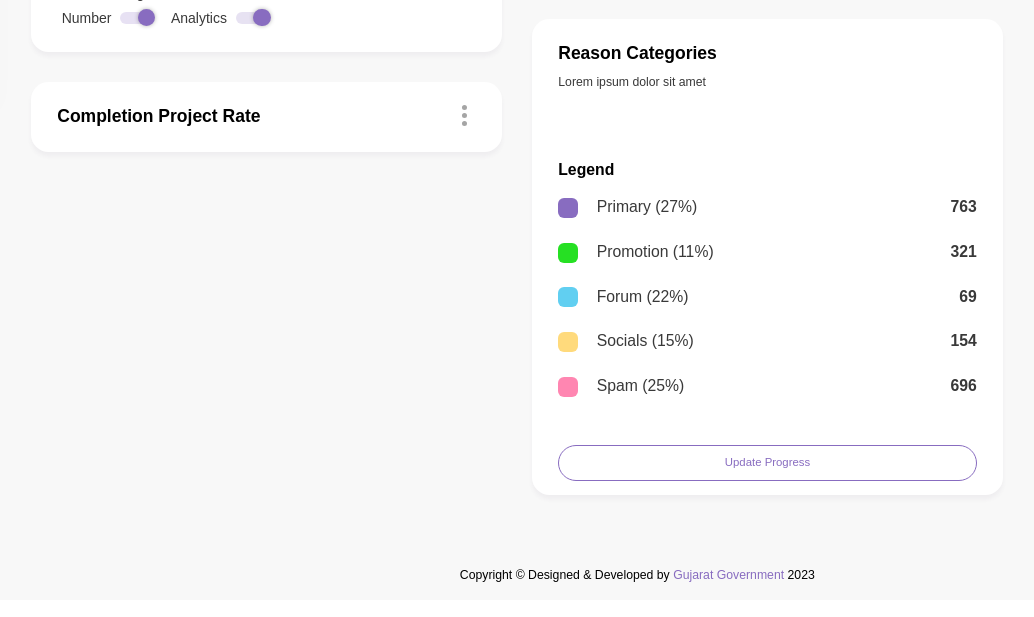
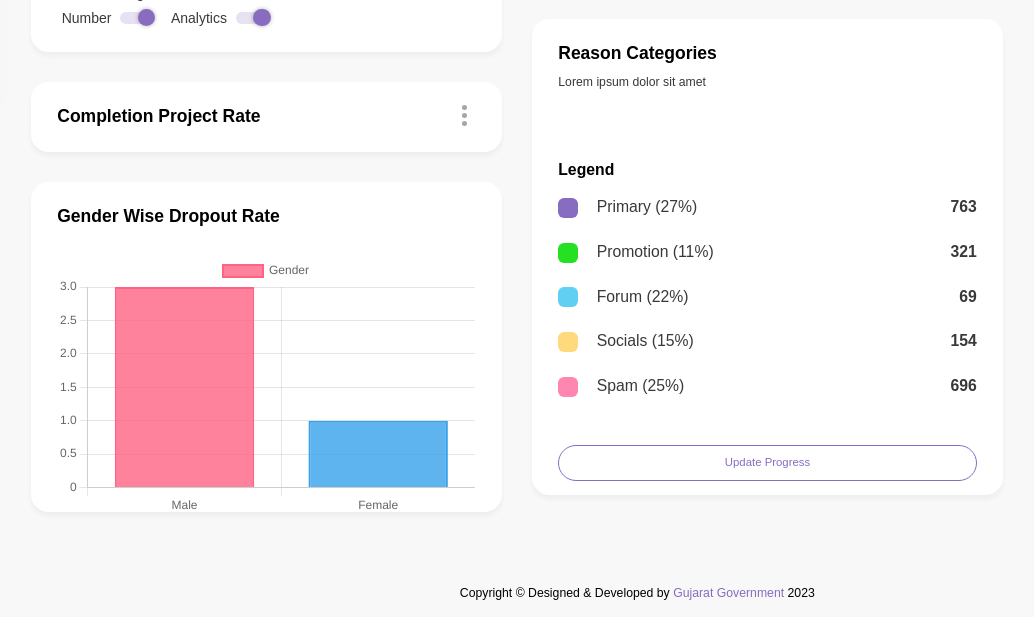
Before and after one commit to Sagar-vpatil/Students_Dropout, a Django app: page / in a window 1280 px wide. Shown: the part 701-1318 px from the top of the page, without its empty margins (242-1276 px from the left). Before the commit the page ends 1283 px from the top, so only its background shows below. Run offline with Django 4.2, Linux system fonts and the light colour scheme; data comes from the database, SQL or seed files in the repository; both versions use the stored data as it was after the commit; some libraries are stand-ins or nearby versions.

Commit message:
add gender chart

```diff
--- a/Students_Dropout/urls.py
+++ b/Students_Dropout/urls.py
@@ -21,7 +21,6 @@ from myapp import views
 admin.site.site_header = "Studens Dropout Admin"
 admin.site.site_title = "Studens Dropout Portal"
 admin.site.index_title = "Welcome to Studens Dropout Portal"
-
 app_name = 'urls'
 urlpatterns = [
 
--- a/myapp/views.py
+++ b/myapp/views.py
@@ -58,7 +58,22 @@ def simple_upload(request):
 def index(request):
     #if request.user.is_anonymous :
         #return redirect("/login")
-    return render(request,'index.html')
+    Male_no = StudentsInfo.objects.filter(Gender='Male').count()
+    Male_no = int(Male_no)
+    print(Male_no)
+    Female_no= StudentsInfo.objects.filter(Gender='Female').count()
+    Female_no = int(Female_no)
+    print(Female_no)
+
+    gender_list = ['Male','Female']
+    gender_number =[Male_no,Female_no]
+
+    context = {
+        'gender_list':gender_list,
+        'gender_number':gender_number
+    }
+
+    return render(request,'index.html',context)
 
 def flot(request):
     return render(request,'flot.html')
@@ -167,13 +182,13 @@ def URL(request):
                     reason = columns[11].text.strip()
                     school_name = columns[12].text.strip()
                     leaving_date = columns[13].text.strip()
-                    print(leaving_date)
+
                     # df = DateFormat(date)
                     # formatted_datetime = formats.date_format(df, "%d-%m-%Y")
                     # # Df = df.format(get_format('DATE_FORMAT'))
                     # print(formatted_datetime)
                     StudentsInfo.objects.create(Student_name=Student_name,Standard =standard,Aadhaar_no=aadhaar_no,Age=age,Cast=cast,Phone=phone, Address=address,City=city,District=district,State=state,Gender=gender,Reason=reason,School_name=school_name,Leaving_date=leaving_date)
-                    print(school_name, city, Student_name, state, leaving_date, reason, phone)
+
 
                 # for row in rows:
                 #     th = row.find_all('th')
--- a/templates/index.html
+++ b/templates/index.html
@@ -32,7 +32,8 @@
 	<!-- Style css -->
 	<link href="/static/css/style.css" rel="stylesheet">
 
-
+      <!-- ChartJs -->
+	  <script src="https://cdn.jsdelivr.net/npm/chart.js@3.0.2/dist/chart.min.js"></script>
 
 </head>
 
@@ -361,6 +362,62 @@
 											</div>
 											<div class="card-body pb-0">
 												<div id="revenueMap" class="revenueMap"></div>
+											</div>
+										</div>
+									</div>
+
+
+
+									<div class="col-xl-12">
+										<div class="card">
+											<div class="card-header border-0 pb-0">
+												<h4 class="fs-20 font-w700 mb-0">Gender Wise Dropout Rate</h4>
+											</div>
+											<div class="card-body pb-0">
+												<canvas id="myChart" width="400" height="250"></canvas>
+												<script>
+												var ctx = document.getElementById('myChart').getContext('2d');
+												var myChart = new Chart(ctx, {
+													type: 'bar',
+													data: {
+														labels: [{% for Gender in gender_list %} '{{Gender}}',{% endfor%}],
+														datasets: [{
+															label: 'Gender',
+															data: [{% for number in gender_number %}'{{number}}',{% endfor%}],
+															backgroundColor: [
+																'rgba(255, 99, 132, 0.8)',
+																'rgba(54, 162, 235, 0.8)',
+																'rgba(255, 206, 86, 0.8)',
+																'rgba(75, 192, 192, 0.8)',
+																'rgba(153, 102, 255, 0.8)',
+																'rgba(255, 159, 64, 0.8)',
+																'rgba(240, 120, 50, 0.8)',
+															],
+															borderColor: [
+																'rgba(255, 99, 132, 1)',
+																'rgba(54, 162, 235, 1)',
+																'rgba(255, 206, 86, 1)',
+																'rgba(75, 192, 192, 1)',
+																'rgba(153, 102, 255, 1)',
+																'rgba(255, 159, 64, 1)',
+																'rgba(240, 120, 50, 1)',
+
+															],
+															borderWidth: 2
+														}]
+													},
+													options: {
+														scales: {
+															y: {
+																beginAtZero: true
+															}
+														}
+													}
+												});
+												</script>
+
+
+
 											</div>
 										</div>
 									</div>
```
Also changed, not shown: db.sqlite3.
